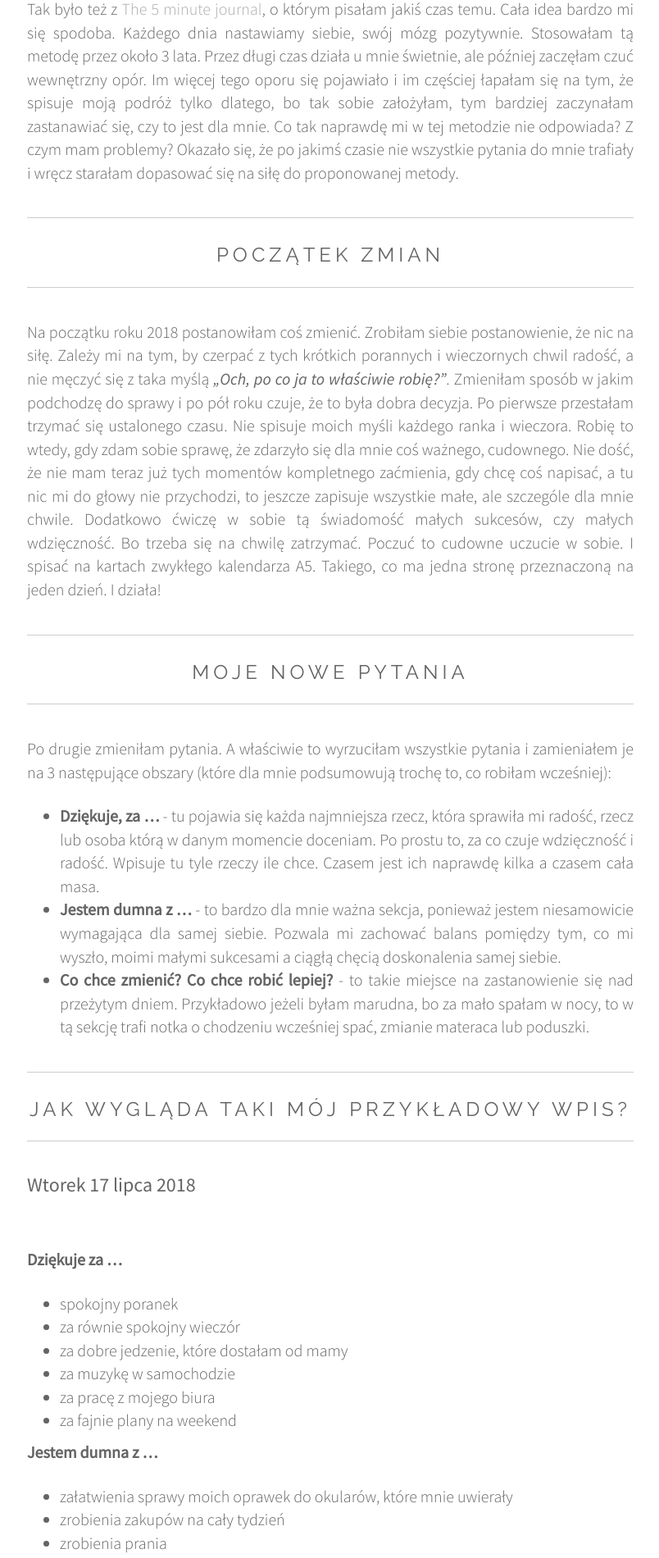
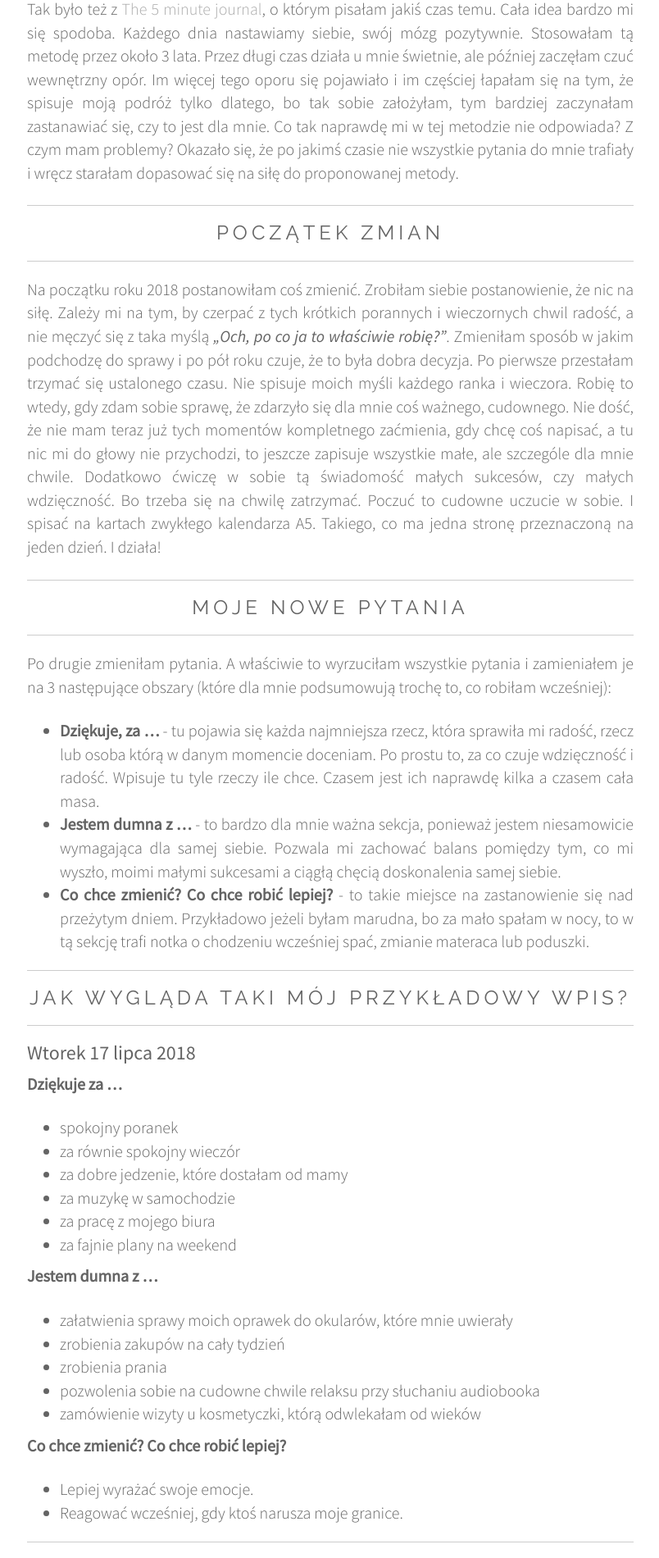
Before and after one commit to womanonrails/bemore.womanonrails.com, a Jekyll site: the page built from _posts/2018-07-19-gratitude.md, in a window 1280 px wide. Shown: the part 1220-3120 px from the top of the page at 82% size, without its empty margins (237-1041 px from the left). Built offline with Jekyll 4.4.1, drawn with Linux system fonts in a browser that asks for light colours; comment, search, counter and statistics services are not loaded.

Commit message:
Change a header in block from HTML to Markdown
Markdown linter reported following problems:

> MD033/no-inline-html Inline HTML [Element: div]
> MD033/no-inline-html Inline HTML [Element: h3]
> MD033/no-inline-html Inline HTML [Element: br]

I used the previously set styles
and got rid of the div blocks
and used regular Markdown headers.
The appearance is the same.

```diff
--- a/_posts/2018-07-19-gratitude.md
+++ b/_posts/2018-07-19-gratitude.md
@@ -19,15 +19,19 @@
 
 <!--break-->
 
-<div class='post-header'>
-  <h3>Początek zmian</h3>
-</div>
+---
+
+## Początek zmian
+
+---
 
 Na początku roku 2018 postanowiłam coś zmienić. Zrobiłam siebie postanowienie, że nic na siłę. Zależy mi na tym, by czerpać z tych krótkich porannych i wieczornych chwil radość, a nie męczyć się z taka myślą _„Och, po co ja to właściwie robię?”_. Zmieniłam sposób w jakim podchodzę do sprawy i po pół roku czuje, że to była dobra decyzja. Po pierwsze przestałam trzymać się ustalonego czasu. Nie spisuje moich myśli każdego ranka i wieczora. Robię to wtedy, gdy zdam sobie sprawę, że zdarzyło się dla mnie coś ważnego, cudownego. Nie dość, że nie mam teraz już tych momentów kompletnego zaćmienia, gdy chcę coś napisać, a tu nic mi do głowy nie przychodzi, to jeszcze zapisuje wszystkie małe, ale szczególe dla mnie chwile. Dodatkowo ćwiczę w sobie tą świadomość małych sukcesów, czy małych wdzięczność. Bo trzeba się na chwilę zatrzymać. Poczuć to cudowne uczucie w sobie. I spisać na kartach zwykłego kalendarza A5. Takiego, co ma jedna stronę przeznaczoną na jeden dzień. I działa!
 
-<div class='post-header'>
-  <h3>Moje nowe pytania</h3>
-</div>
+---
+
+## Moje nowe pytania
+
+---
 
 Po drugie zmieniłam pytania. A właściwie to wyrzuciłam wszystkie pytania i zamieniałem je na 3 następujące obszary (które dla mnie podsumowują trochę to, co robiłam wcześniej):
 
@@ -35,12 +39,13 @@
 - **Jestem dumna z ...** - to bardzo dla mnie ważna sekcja, ponieważ jestem niesamowicie wymagająca dla samej siebie. Pozwala mi zachować balans pomiędzy tym, co mi wyszło, moimi małymi sukcesami a ciągłą chęcią doskonalenia samej siebie.
 - **Co chce zmienić? Co chce robić lepiej?** - to takie miejsce na zastanowienie się nad przeżytym dniem. Przykładowo jeżeli byłam marudna, bo za mało spałam w nocy, to w tą sekcję trafi notka o chodzeniu wcześniej spać, zmianie materaca lub poduszki.
 
-<div class='post-header'>
-  <h3>Jak wygląda taki mój przykładowy wpis?</h3>
-</div>
+---
 
-<h3>Wtorek 17 lipca 2018</h3>
-<br>
+## Jak wygląda taki mój przykładowy wpis?
+
+---
+
+### Wtorek 17 lipca 2018
 
 **Dziękuje za ...**
 
@@ -64,12 +69,12 @@
 - Lepiej wyrażać swoje emocje.
 - Reagować wcześniej, gdy ktoś narusza moje granice.
 
-<div class='post-header'>
-  <h3>Co mi to daje?</h3>
-</div>
+---
+
+## Co mi to daje?
+
+---
 
 To teraz najważniejsza sprawa. Co mi to daje? Przede wszystkim zaczęłam lepiej siebie poznawać i lepiej siebie rozumieć. Wiem, co sprawia mi radość. Czego chcę więcej w moim życiu, czego chcę mniej, a czego nie chcę wcale. Świętuje małe sukcesy i na tej podstawie buduje też swoją pewność siebie. Mam jasne dowody na to, że jestem dobra w jakiejś małej rzeczy. Im więcej tych małych rzeczy, tym czuję się lepsza również w tych trochę większych rzeczach. Coraz częściej cieszę się z drobiazgów. Nie muszę wygrać w totka 6 milionów, by czuć się w tej chwili szczęśliwa. Wystarczy ciepła aromatyczna herbatka. Potrafię też stworzyć sobie warunki do tego, by być szczęśliwa. Skoro wiem, co sprawia mi radość to wystarczy więcej takich rzeczy w moim życiu. Eliminuje też rzeczy, które odbierające mi radość, bo mam ich świadomość. No i najważniejsze czuję taką wewnętrzna miłość do siebie samej, szacunek, spokój i taka równowagę za każdym razem, gdy robię to moje ćwiczenie. Takie niesamowite uczucie satysfakcji z siebie i swojego życia. Poczucie pewnego rodzaju wyjątkowości. Jak tak o tym myślę, to nawet trudno mi ubrać to w słowa. Musicie mi zaufać jest w tych momentach po prostu cudownie.
 
-<br>
-
 Na koniec życzę Wam byście też w swoim życiu czuli się cudownie. Niezależnie od tego jaka droga doprowadzi Was do tego szczęścia. A może chcecie się podzielić Waszymi przemyśleniami? Co Was uszczęśliwia? Co sprawia Wam radość? Zapraszam do komentowania, poniżej. Dużo miłości i do następnego razu!
```
